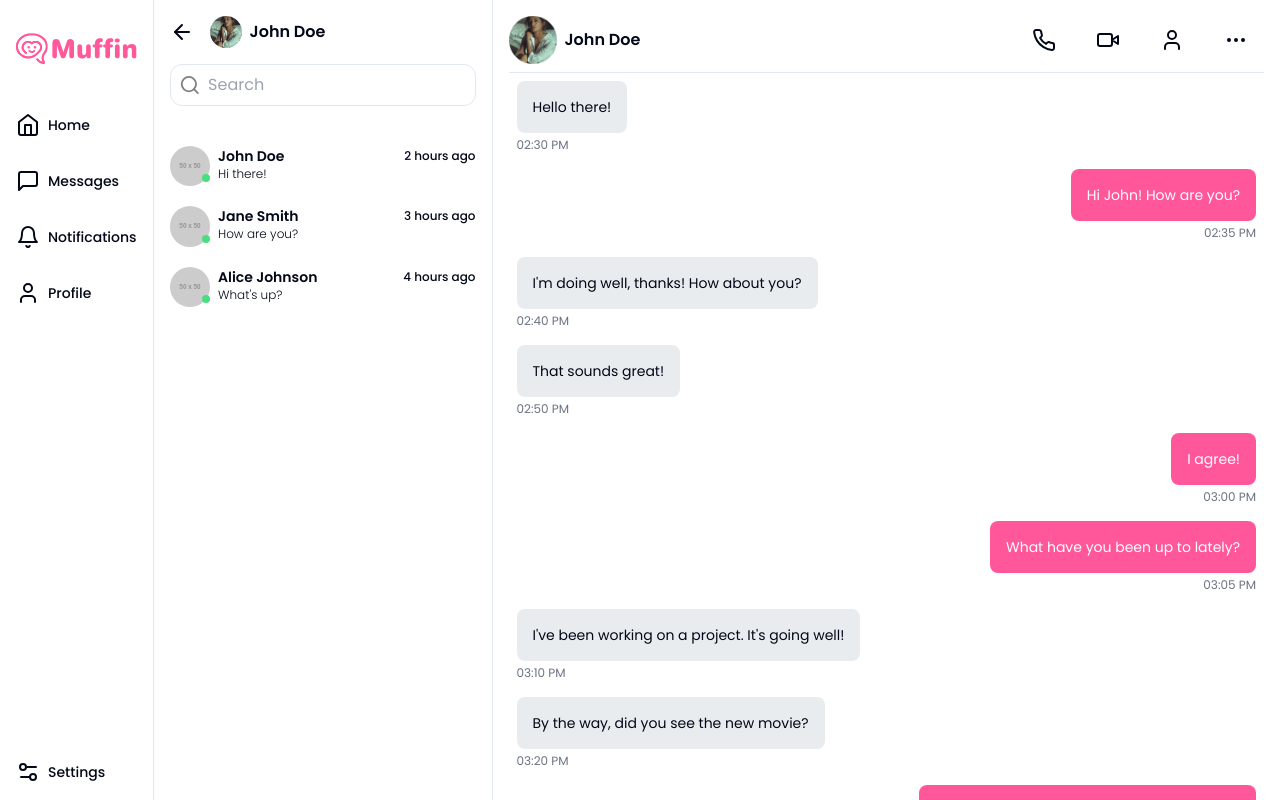
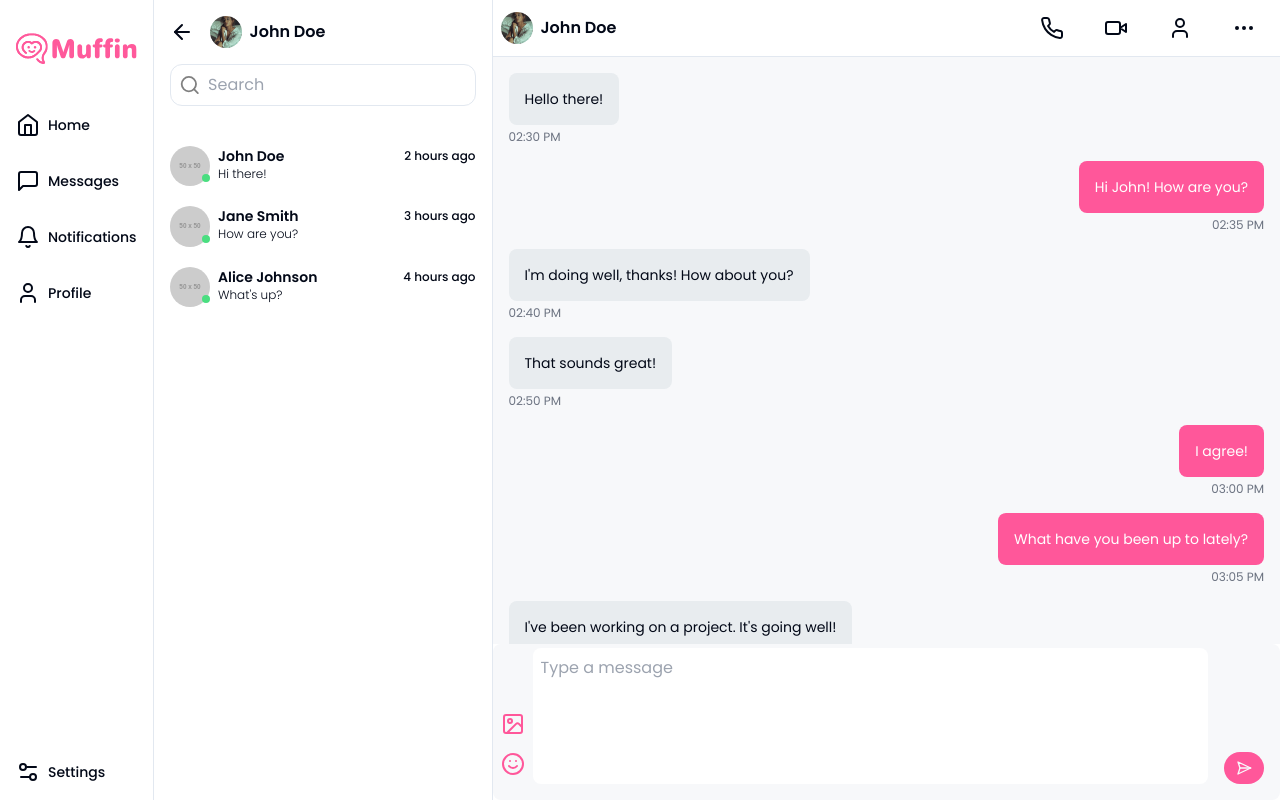
Before and after one commit to rv100101/muft, a React (Vite) app: page /messages in a window 1280 px wide. Built offline with nearby package versions, Linux system fonts and the light colour scheme.

Commit message:
feat: messages, chat input

```diff
--- a/package.json
+++ b/package.json
@@ -12,10 +12,12 @@
   "dependencies": {
     "@radix-ui/react-dropdown-menu": "^2.0.5",
     "@radix-ui/react-menubar": "^1.0.4",
+    "@radix-ui/react-popover": "^1.0.7",
     "@radix-ui/react-slot": "^1.0.2",
     "axios": "^1.5.1",
     "class-variance-authority": "^0.7.0",
     "clsx": "^2.0.0",
+    "emoji-picker-react": "^4.5.2",
     "framer-motion": "^10.16.3",
     "lucide-react": "^0.274.0",
     "react": "^18.2.0",
--- a/src/components/messaging/chatConversation.tsx
+++ b/src/components/messaging/chatConversation.tsx
@@ -1,13 +1,14 @@
 import ChatMessages from "./chatMessages";
 import MessageHeader from "./messageHeader";
 
+import ChatInput from "./chatInput";
+
 const ChatConversation = () => {
   return (
-    <div className="border-l w-full h-full p-4">
+    <div className="border-l w-full h-full flex flex-col">
       <MessageHeader />
-      <div className="pb-8 h-full w-full">
-        <ChatMessages />
-      </div>
+      <ChatMessages />
+      <ChatInput />
     </div>
   );
 };
--- /dev/null
+++ b/src/components/messaging/chatInput.tsx
@@ -0,0 +1,68 @@
+import { ImageIcon, SendHorizonalIcon, SmileIcon } from "lucide-react";
+import { Button } from "../ui/button";
+import {
+  Popover,
+  PopoverContent,
+  PopoverTrigger,
+} from "@radix-ui/react-popover";
+import EmojiPicker from "emoji-picker-react";
+import { ChangeEvent, useState } from "react";
+const ChatInput = () => {
+  const [selectedImage, setSelectedImage] = useState<File | null>(null);
+
+  // Function to handle image selection
+  const handleImageChange = (event: ChangeEvent<HTMLInputElement>) => {
+    const selectedFile = event.target.files && event.target.files[0];
+    if (selectedFile) {
+      setSelectedImage(selectedFile);
+    }
+  };
+
+  console.log(selectedImage);
+
+  return (
+    <div className="flex w-full items-end rounded-lg h-max bg-[#F7F8FA]">
+      <div className="h-max w-full flex items-end justify-start mb-4 mt-1">
+        <div className="flex flex-col items-center justify-center mx-2 ">
+          <input
+            type="file"
+            accept="image/*"
+            onChange={handleImageChange}
+            style={{ display: "none" }}
+            id="image-input"
+          />
+          <label htmlFor="image-input">
+            <Button
+              variant={"ghost"}
+              className="hover:bg-transparent p-0"
+              onClick={() => {}}
+            >
+              <ImageIcon className="text-primary" />
+            </Button>
+          </label>
+          <Button variant={"ghost"} className="hover:bg-transparent p-0">
+            <Popover>
+              <PopoverTrigger>
+                <SmileIcon className="text-primary" />
+              </PopoverTrigger>
+              <PopoverContent>
+                <EmojiPicker height={300} width={"100%"} />
+              </PopoverContent>
+            </Popover>
+          </Button>
+        </div>
+        <textarea
+          name="text"
+          rows={5}
+          className="focus:outline-none p-2 w-full rounded-lg max-h-full overflow-y-auto caret-primary resize-none"
+          placeholder="Type a message"
+        />
+      </div>
+      <Button className="rounded-full h-max w-max hover:bg-transparen ml-4 px-2 mr-4 mb-4">
+        <SendHorizonalIcon height={16} />
+      </Button>
+    </div>
+  );
+};
+
+export default ChatInput;
--- a/src/components/messaging/chatMessages.tsx
+++ b/src/components/messaging/chatMessages.tsx
@@ -34,8 +34,9 @@ const ChatMessages = () => {
       </div>
     );
   });
+
   return (
-    <div className="h-full w-full space-y-4 overflow-y-scroll p-2">
+    <div className="h-full w-full space-y-4 overflow-y-scroll p-4 bg-[#F7F8FA]">
       {messages}
     </div>
   );
--- a/src/components/messaging/messageHeader.tsx
+++ b/src/components/messaging/messageHeader.tsx
@@ -8,9 +8,9 @@ const MessageHeader = () => {
     </Button>
   ));
   return (
-    <div className="flex justify-between h-max border-b pb-2">
-      <div className="flex items-center space-x-2">
-        <img className="h-12" src={heroAvatar1} alt="avatar" />
+    <div className="flex justify-between h-max items-center border-b p-2">
+      <div className="flex w-full h-full items-center space-x-2">
+        <img className=" max-h-8" src={heroAvatar1} alt="avatar" />
         <p className="font-semibold">John Doe</p>
       </div>
       <div className="flex space-x-2 items-center">{links}</div>
--- /dev/null
+++ b/src/components/ui/popover.tsx
@@ -0,0 +1,29 @@
+import * as React from "react"
+import * as PopoverPrimitive from "@radix-ui/react-popover"
+
+import { cn } from "@/lib/utils"
+
+const Popover = PopoverPrimitive.Root
+
+const PopoverTrigger = PopoverPrimitive.Trigger
+
+const PopoverContent = React.forwardRef<
+  React.ElementRef<typeof PopoverPrimitive.Content>,
+  React.ComponentPropsWithoutRef<typeof PopoverPrimitive.Content>
+>(({ className, align = "center", sideOffset = 4, ...props }, ref) => (
+  <PopoverPrimitive.Portal>
+    <PopoverPrimitive.Content
+      ref={ref}
+      align={align}
+      sideOffset={sideOffset}
+      className={cn(
+        "z-50 w-72 rounded-md border bg-popover p-4 text-popover-foreground shadow-md outline-none data-[state=open]:animate-in data-[state=closed]:animate-out data-[state=closed]:fade-out-0 data-[state=open]:fade-in-0 data-[state=closed]:zoom-out-95 data-[state=open]:zoom-in-95 data-[side=bottom]:slide-in-from-top-2 data-[side=left]:slide-in-from-right-2 data-[side=right]:slide-in-from-left-2 data-[side=top]:slide-in-from-bottom-2",
+        className
+      )}
+      {...props}
+    />
+  </PopoverPrimitive.Portal>
+))
+PopoverContent.displayName = PopoverPrimitive.Content.displayName
+
+export { Popover, PopoverTrigger, PopoverContent }
```
Also changed, not shown: 1 other file (tests, documents, lock files or other folders).
